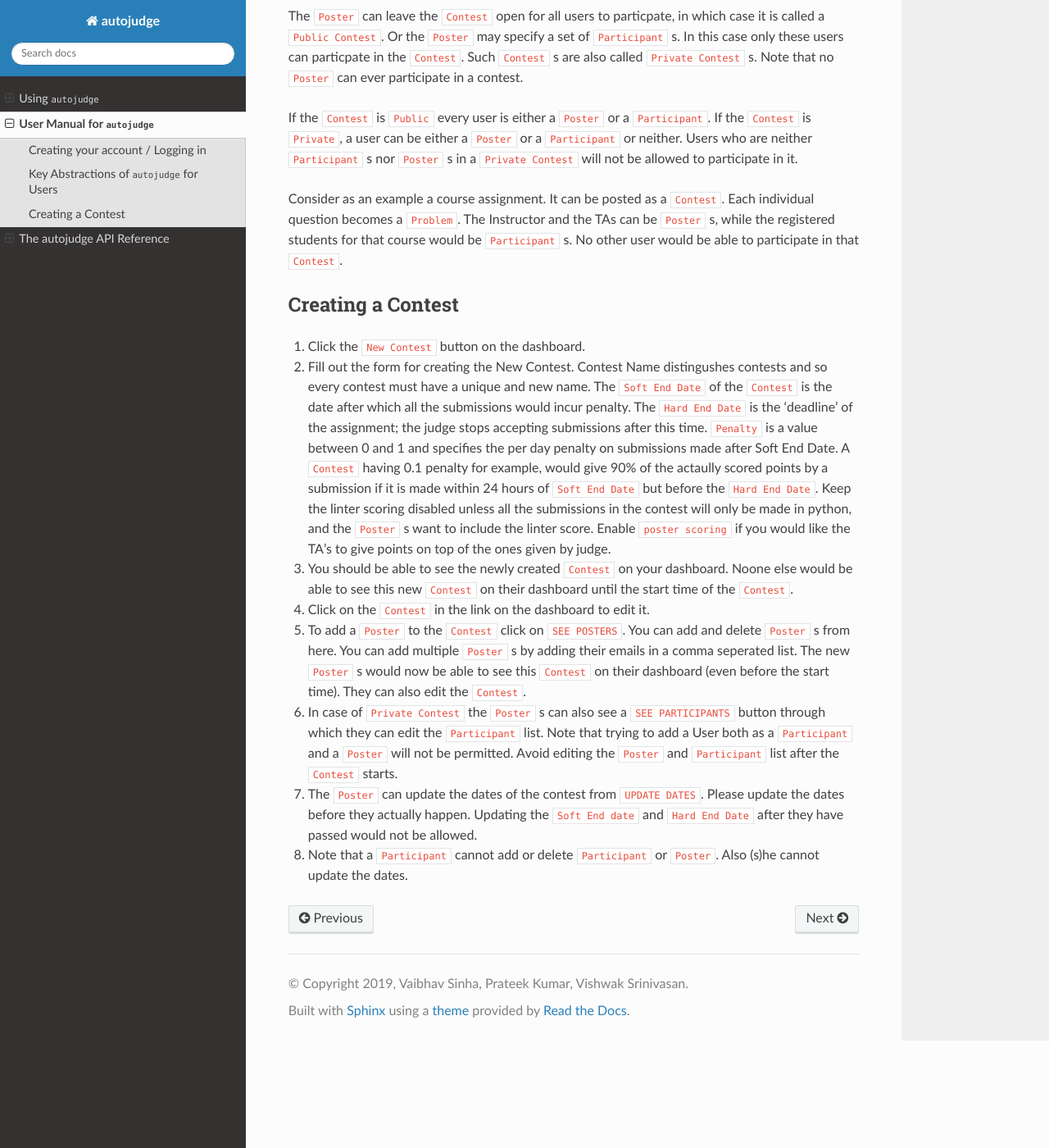
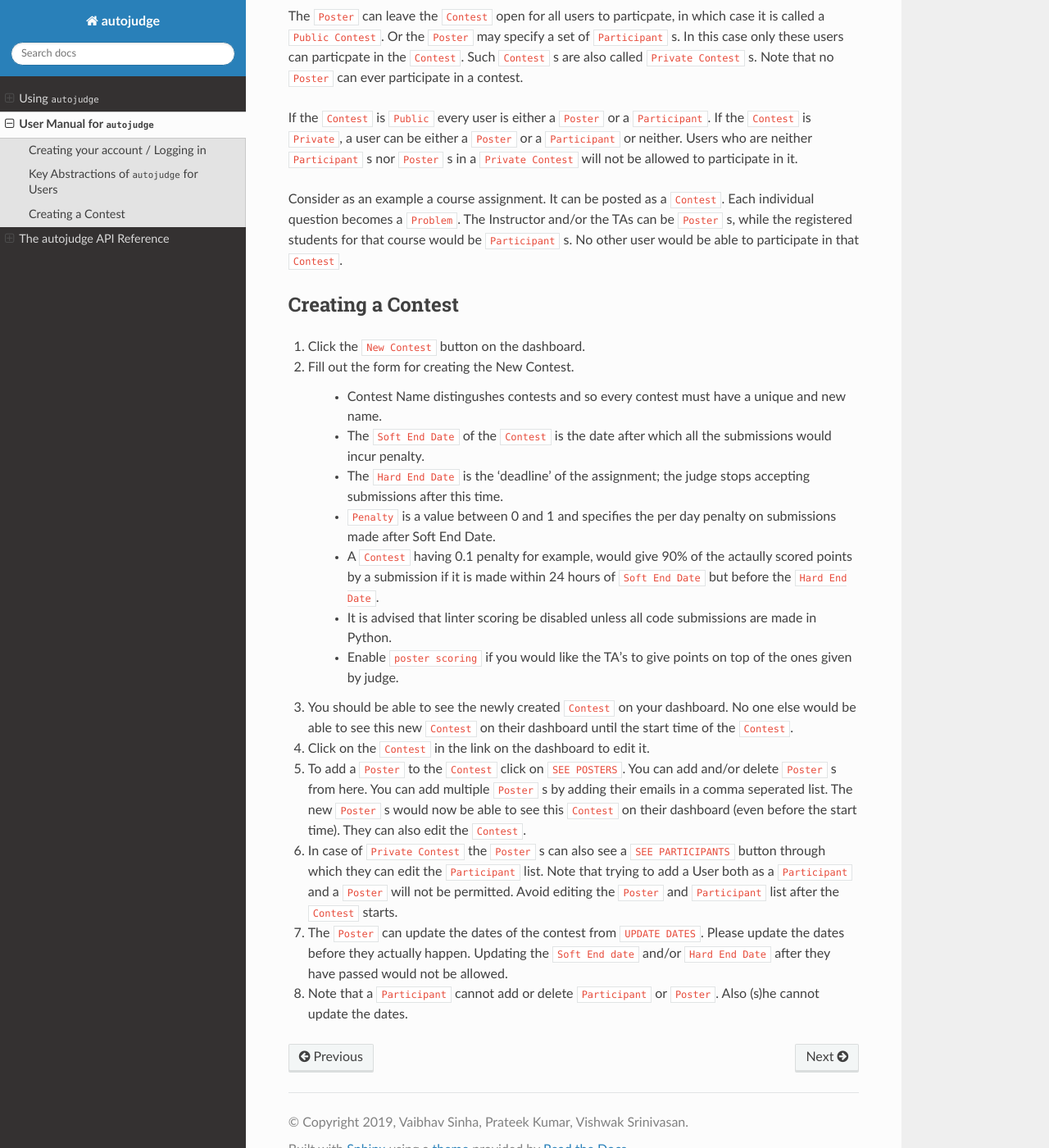
Before and after one commit to vbsinha/autojudge, a Sphinx documentation site: the page built from docs/source/manual.rst, in a window 1280 px wide and 1400 px high, scrolled down 564 px. Shown: the whole window at 82% size. Built offline with Sphinx 7.4.7 and the Read the Docs theme 2.0.0, drawn with Linux system fonts in a browser that asks for light colours; the version number could not be read and is left out.

Commit message:
Changes to comments

```diff
--- a/docs/source/manual.rst
+++ b/docs/source/manual.rst
@@ -29,17 +29,26 @@ If the ``Contest`` is ``Private``, a user can be either a ``Poster`` or a ``Part
 
 Consider as an example a course assignment. It can be posted as a ``Contest``.
 Each individual question becomes a ``Problem``.
-The Instructor and the TAs can be ``Poster`` s, while the registered students for that course would be ``Participant`` s.
+The Instructor and/or the TAs can be ``Poster`` s, while the registered students for that course would be ``Participant`` s.
 No other user would be able to participate in that ``Contest``.
 
 Creating a Contest
 ------------------
 
 1. Click the ``New Contest`` button on the dashboard.
-2. Fill out the form for creating the New Contest. Contest Name distingushes contests and so every contest must have a unique and new name. The ``Soft End Date`` of the ``Contest`` is the date after which all the submissions would incur penalty. The ``Hard End Date`` is the 'deadline' of the assignment; the judge stops accepting submissions after this time. ``Penalty`` is a value between 0 and 1 and specifies the per day penalty on submissions made after Soft End Date. A ``Contest`` having 0.1 penalty for example, would give 90% of the actaully scored points by a submission if it is made within 24 hours of ``Soft End Date`` but before the ``Hard End Date``. Keep the linter scoring disabled unless all the submissions in the contest will only be made in python, and the ``Poster`` s want to include the linter score. Enable ``poster scoring`` if you would like the TA's to give points on top of the ones given by judge.
-3. You should be able to see the newly created ``Contest`` on your dashboard. Noone else would be able to see this new ``Contest`` on their dashboard until the start time of the ``Contest``.
+2. Fill out the form for creating the New Contest.
+
+    - Contest Name distingushes contests and so every contest must have a unique and new name.
+    - The ``Soft End Date`` of the ``Contest`` is the date after which all the submissions would incur penalty.
+    - The ``Hard End Date`` is the 'deadline' of the assignment; the judge stops accepting submissions after this time.
+    - ``Penalty`` is a value between 0 and 1 and specifies the per day penalty on submissions made after Soft End Date.
+    - A ``Contest`` having 0.1 penalty for example, would give 90% of the actaully scored points by a submission if it is made within 24 hours of ``Soft End Date`` but before the ``Hard End Date``.
+    - It is advised that linter scoring be disabled unless all code submissions are made in Python.
+    - Enable ``poster scoring`` if you would like the TA's to give points on top of the ones given by judge.
+
+3. You should be able to see the newly created ``Contest`` on your dashboard. No one else would be able to see this new ``Contest`` on their dashboard until the start time of the ``Contest``.
 4. Click on the ``Contest`` in the link on the dashboard to edit it.
-5. To add a ``Poster`` to the ``Contest`` click on ``SEE POSTERS``. You can add and delete ``Poster`` s from here. You can add multiple ``Poster`` s by adding their emails in a comma seperated list. The new ``Poster`` s would now be able to see this ``Contest`` on their dashboard (even before the start time). They can also edit the ``Contest``.
+5. To add a ``Poster`` to the ``Contest`` click on ``SEE POSTERS``. You can add and/or delete ``Poster`` s from here. You can add multiple ``Poster`` s by adding their emails in a comma seperated list. The new ``Poster`` s would now be able to see this ``Contest`` on their dashboard (even before the start time). They can also edit the ``Contest``.
 6. In case of ``Private Contest`` the ``Poster`` s can also see a ``SEE PARTICIPANTS`` button through which they can edit the ``Participant`` list. Note that trying to add a User both as a ``Participant`` and a ``Poster`` will not be permitted. Avoid editing the ``Poster`` and ``Participant`` list after the ``Contest`` starts.
-7. The ``Poster`` can update the dates of the contest from ``UPDATE DATES``. Please update the dates before they actually happen. Updating the ``Soft End date`` and ``Hard End Date`` after they have passed would not be allowed.
+7. The ``Poster`` can update the dates of the contest from ``UPDATE DATES``. Please update the dates before they actually happen. Updating the ``Soft End date`` and/or ``Hard End Date`` after they have passed would not be allowed.
 8. Note that a ``Participant`` cannot add or delete ``Participant`` or ``Poster``. Also (s)he cannot update the dates.
```
